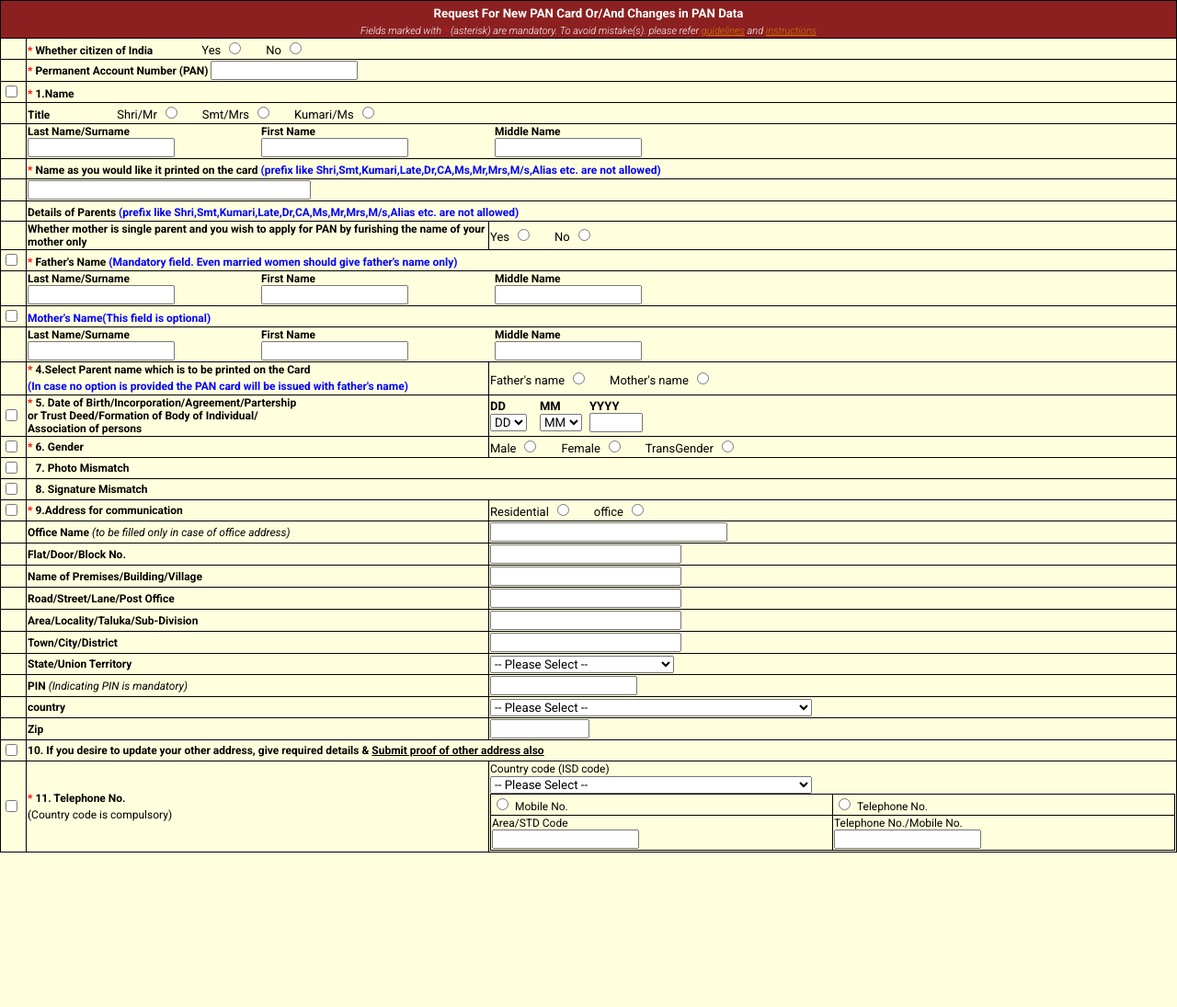
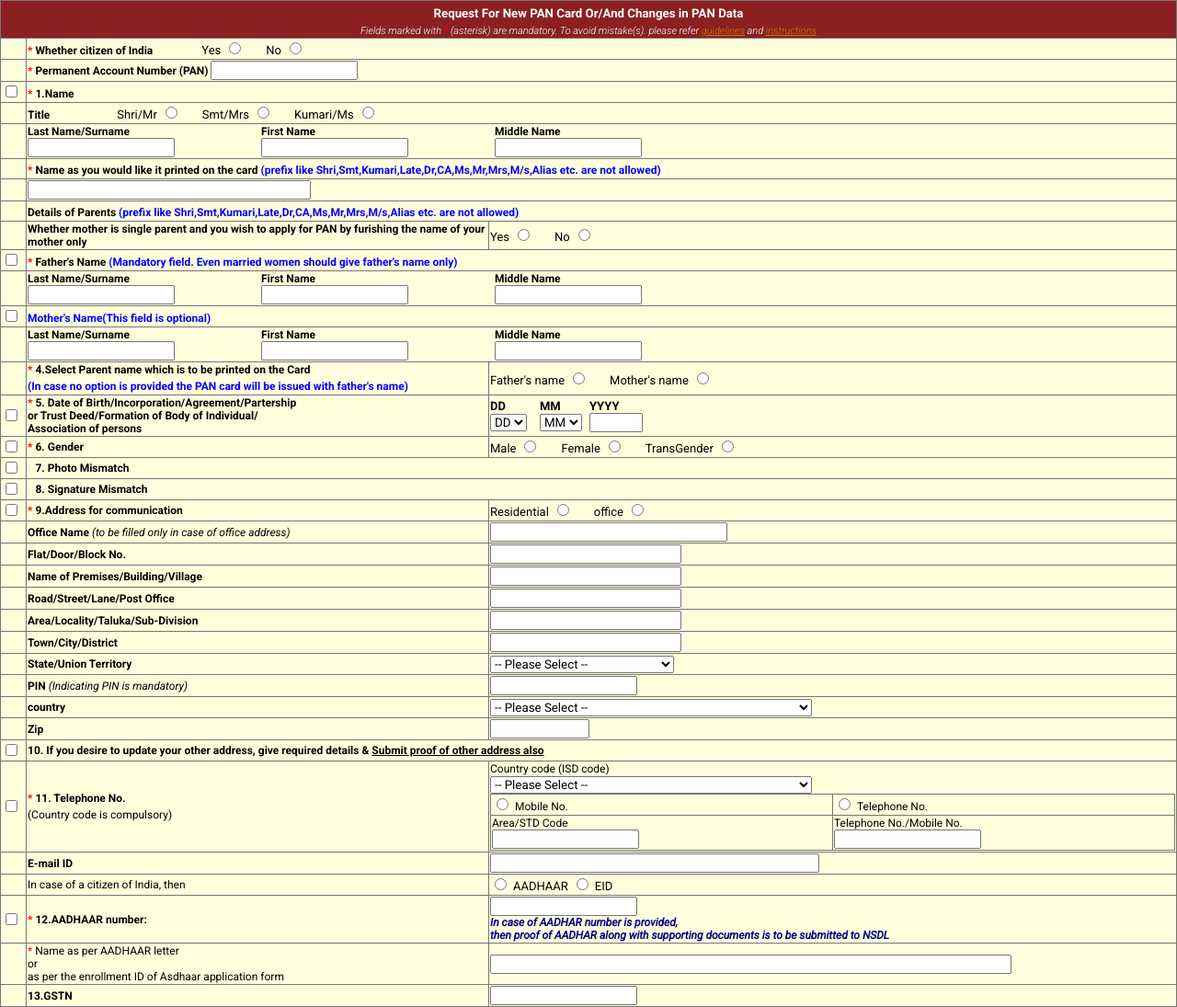
Before and after one commit to sk2111/pan-card-form-html, a plain HTML site: page index.html in a window 1280 px wide. Shown: the whole page at 92% size. Before the commit the page ends 927 px from the top, so only its background shows below. Drawn offline with Linux system fonts and the light colour scheme.

Commit message:
Add : GSTN row fields
Signed-off-by: sk2111 <sathisht1996@gmail.com>

```diff
--- a/index.css
+++ b/index.css
@@ -14,8 +14,11 @@ label {
 table,
 tr,
 td {
-  border: 1px solid black;
+  border: 1px solid rgb(118, 118, 118);
   border-collapse: collapse;
+}
+td {
+  padding: 1px;
 }
 .dp-block {
   display: block;
@@ -113,6 +116,21 @@ td {
 .full-width {
   width: 100%;
 }
+.full-width-75p {
+  width: 75%;
+}
 .label-small {
   font-size: 12px;
 }
+.inner-table {
+  border-left: 0;
+}
+.inner-table tr:last-child td {
+  border-bottom: 0;
+}
+.italic-blue-dark {
+  color: darkblue;
+  font-size: 12px;
+  font-style: italic;
+  font-weight: bold;
+}
--- a/index.html
+++ b/index.html
@@ -581,7 +581,7 @@
               <select name="=country" class="address-field-max">
                 <option>-- Please Select --</option>
               <select/>
-              <table class="full-width">
+              <table class="full-width inner-table">
                 <tr>
                   <td>
                     <input id="mobile-number" type="radio" name="phone-number">
@@ -605,6 +605,73 @@
               </table>
             </td>
           </tr>
+          <!-- Email ID -->
+          <tr>
+            <td></td>
+            <td>
+              <p class="field-title">E-mail ID</p>
+            </td>
+            <td>
+              <input type="text" name="email-id" class="address-field-max">
+            </td>
+          </tr>
+          <!-- Incase of citizen -->
+          <tr>
+            <td></td>
+            <td>
+              <p class="label-small"> In case of a citizen of India, then</p>
+            </td>
+            <td>
+              <input id="aadhar" type="radio" name="proof-card" >
+              <label for="aadhar">AADHAAR</label>
+              <input id="EID" type="radio" name="proof-card" >
+              <label for="EID">EID</label>
+            </td>
+          </tr>
+
+          <!-- Aadhar Number -->
+          <tr>
+            <td>
+              <input type="checkbox" name="aadhar"/>
+            </td>
+            <td>
+              <p class="field-title">
+                <span class="asterisk">*</span>
+                12.AADHAAR number:
+              </p>
+            </td>
+            <td>
+              <input type="number" name="aadharnumber"/>
+              <p class="italic-blue-dark">In case of AADHAR number is provided,</p>
+              <p class="italic-blue-dark">then proof of AADHAR along with supporting documents is to be submitted to NSDL</p>
+            </td>
+          </tr>
+
+          <!-- Name as per aadhar -->
+          <tr>
+            <td></td>
+            <td>
+              <p class="label-small">
+                <span class="asterisk">*</span>
+                Name as per AADHAAR letter
+              </p>
+              <p class="label-small">or</p>
+              <p class="label-small">as per the enrollment ID of Asdhaar application form</p>
+            </td>
+            <td>
+              <input type="text" name="aadharletter" class="full-width-75p">
+            </td>
+          </tr>
+          <!-- GSTN -->
+          <tr>
+            <td></td>
+            <td>
+              <p class="field-title"> 13.GSTN</p>
+            </td>
+            <td>
+              <input type="number" name="GSTN"/>
+            </td>
+          </tr>
         </tbody>
       </table>
     </div>
```
